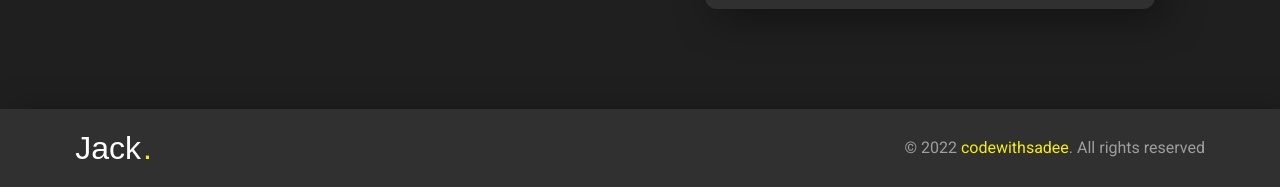
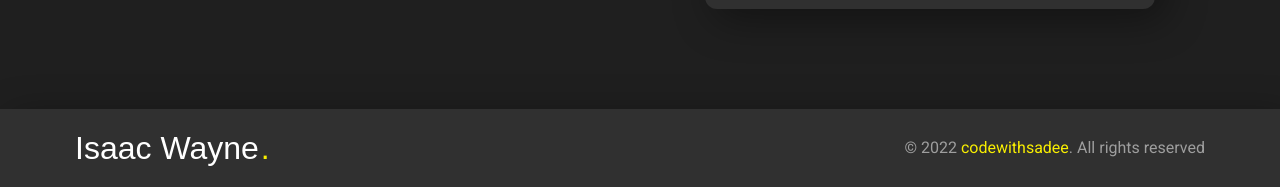
Before and after one commit to Prince-Japheth/isaac-wayne-portfolio, a plain HTML site: page index.html in a window 1280 px wide. Shown: the part 4029-4216 px from the top of the page. Drawn offline with nearby package versions, Linux system fonts and the light colour scheme; a web font is replaced by a local one.

Commit message:
first commit

```diff
--- a/index.html
+++ b/index.html
@@ -823,7 +823,7 @@
 
       <p class="h1 logo">
         <a href="#">
-          Jack<span>.</span>
+          Isaac Wayne<span>.</span>
         </a>
       </p>
 
```
